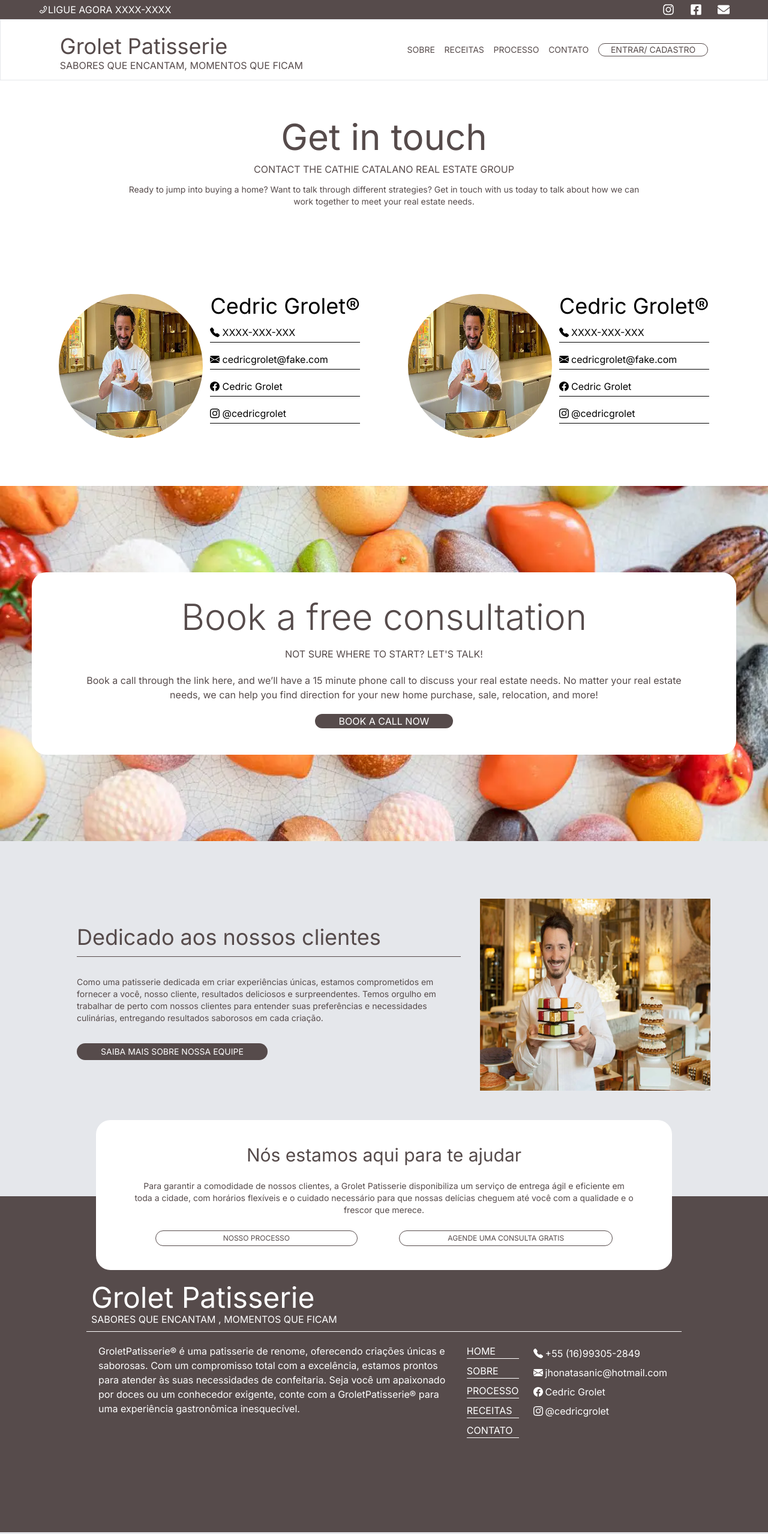
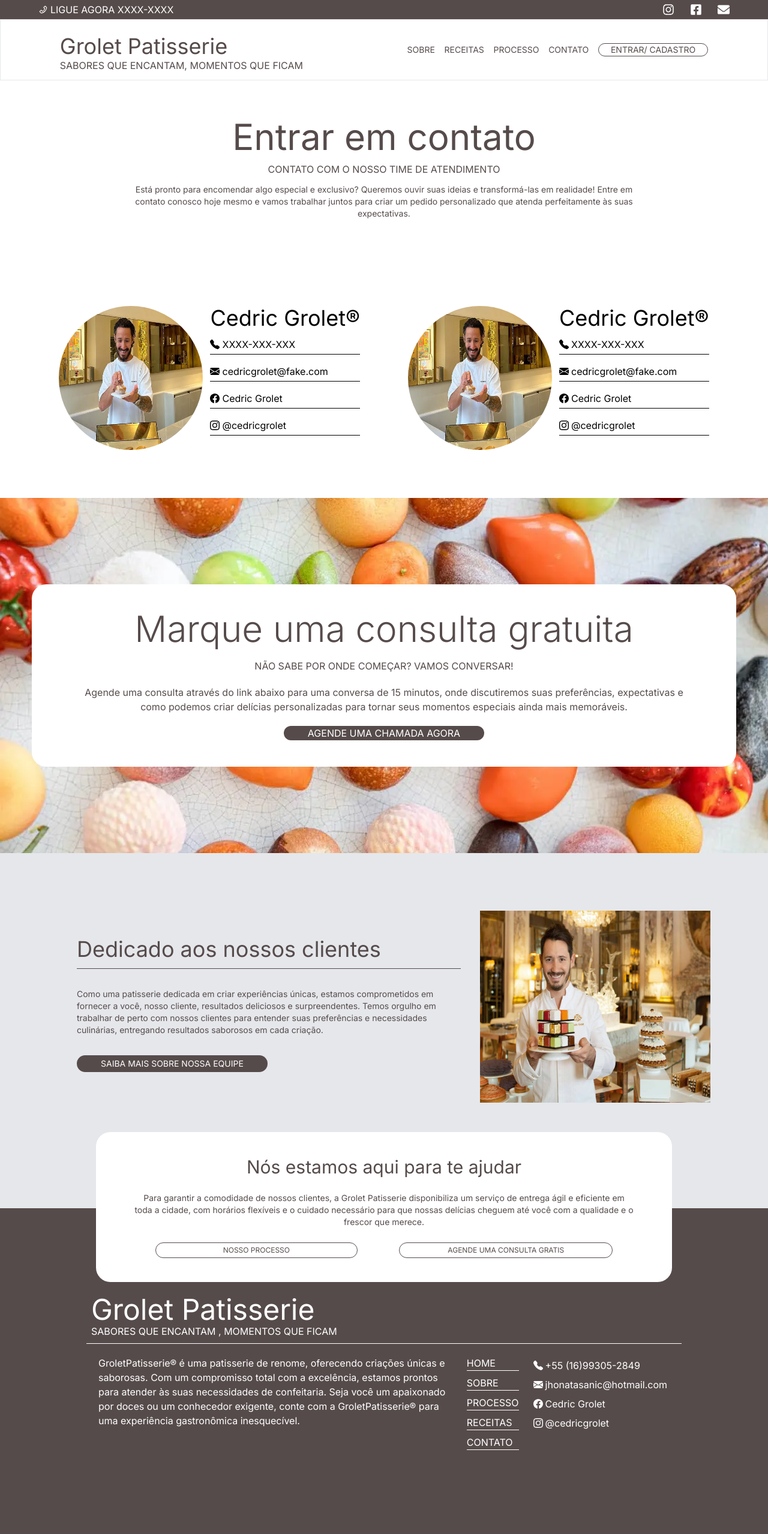
Before and after one commit to JhonatasAnicezio/Grolet_Patisserie, a Next.js app: page /contact in a window 1280 px wide. Shown: the top 2557 px of the page at 60% size. Built offline with nearby package versions, Linux system fonts and the light colour scheme.

Commit message:
finish prototype

```diff
--- a/src/app/about/page.tsx
+++ b/src/app/about/page.tsx
@@ -1,3 +1,5 @@
+import Link from "next/link";
+
 export default function About() {
   return (
     <main className="flex flex-col items-center text-brown-color">
@@ -29,9 +31,9 @@
           <p className="border-r py-10 px-5 border-black">Uma Experiência Deliciosa para Cada Ocasião</p>
           <p className="py-10 px-5">Encante-se com os Doces dos Seus Sonhos na Grolet Patisserie</p>
         </div>
-        <button className="bg-brown-color text-white rounded-full py-0.5 px-20">
+        <Link href='/process' className="bg-brown-color text-white rounded-full py-0.5 px-20">
           SAIBA MAIS SOBRE NOSSO PROCESSO
-        </button>
+        </Link>
       </div>
     </main>
   )
--- a/src/app/contact/page.tsx
+++ b/src/app/contact/page.tsx
@@ -1,12 +1,13 @@
+import Link from "next/link";
 import { BsFacebook, BsFillEnvelopeFill, BsFillTelephoneFill, BsInstagram } from "react-icons/bs";
 
 export default function Contact() {
   return (
     <main className="flex flex-col items-center">
       <div className="flex flex-col gap-3 py-16 items-center text-center text-brown-color w-4/5">
-        <h1 className="text-6xl">Get in touch</h1>
-        <h2>CONTACT THE CATHIE CATALANO REAL ESTATE GROUP</h2>
-        <p className="text-sm px-20">Ready to jump into buying a home? Want to talk through different strategies? Get in touch with us today to talk about how we can work together to meet your real estate needs.</p>
+        <h1 className="text-6xl">Entrar em contato</h1>
+        <h2>CONTATO COM O NOSSO TIME DE ATENDIMENTO</h2>
+        <p className="text-sm px-20">Está pronto para encomendar algo especial e exclusivo? Queremos ouvir suas ideias e transformá-las em realidade! Entre em contato conosco hoje mesmo e vamos trabalhar juntos para criar um pedido personalizado que atenda perfeitamente às suas expectativas.</p>
       </div>
       <div className="flex p-10">
         <div className="flex p-10 gap-3">
@@ -17,8 +18,12 @@
               <nav className="flex flex-col gap-3">
                 <a className="flex items-center py-1 gap-1 border-b border-black"><BsFillTelephoneFill />XXXX-XXX-XXX</a>
                 <a className="flex items-center py-1 gap-1 border-b border-black"><BsFillEnvelopeFill />cedricgrolet@fake.com</a>
-                <a className="flex items-center py-1 gap-1 border-b border-black"><BsFacebook />Cedric Grolet</a>
-                <a className="flex items-center py-1 gap-1 border-b border-black"><BsInstagram />@cedricgrolet</a>
+                <Link href='https://www.facebook.com/cedricgrolet' className="flex items-center py-1 gap-1 border-b border-black">
+                  <BsFacebook />Cedric Grolet
+                </Link>
+                <Link href='https://www.instagram.com/cedricgrolet/' className="flex items-center py-1 gap-1 border-b border-black">
+                  <BsInstagram />@cedricgrolet
+                </Link>
               </nav>
             </div>
           </div>
@@ -31,8 +36,12 @@
               <nav className="flex flex-col gap-3">
                 <a className="flex items-center py-1 gap-1 border-b border-black"><BsFillTelephoneFill />XXXX-XXX-XXX</a>
                 <a className="flex items-center py-1 gap-1 border-b border-black"><BsFillEnvelopeFill />cedricgrolet@fake.com</a>
-                <a className="flex items-center py-1 gap-1 border-b border-black"><BsFacebook />Cedric Grolet</a>
-                <a className="flex items-center py-1 gap-1 border-b border-black"><BsInstagram />@cedricgrolet</a>
+                <Link href='https://www.facebook.com/cedricgrolet' className="flex items-center py-1 gap-1 border-b border-black">
+                  <BsFacebook />Cedric Grolet
+                </Link>
+                <Link href='https://www.instagram.com/cedricgrolet/' className="flex items-center py-1 gap-1 border-b border-black">
+                  <BsInstagram />@cedricgrolet
+                </Link>
               </nav>
             </div>
           </div>
@@ -40,10 +49,10 @@
       </div>
       <div className="flex flex-col items-center justify-center bg-cover h-banner w-full" style={{ backgroundImage: "url('/frutas.webp')" }}>
         <div className="flex flex-col gap-5 p-11 items-center text-center text-brown-color rounded-3xl w-11/12 bg-white">
-          <h2 className="text-6xl font-light">Book a free consultation</h2>
-          <h3>NOT SURE WHERE TO START? LET'S TALK!</h3>
-          <p className="px-7">Book a call through the link here, and we’ll have a 15 minute phone call to discuss your real estate needs. No matter your real estate needs, we can help you find direction for your new home purchase, sale, relocation, and more!</p>
-          <button className="px-10 rounded-full bg-brown-color text-white">BOOK A CALL NOW</button>
+          <h2 className="text-6xl font-light">Marque uma consulta gratuita</h2>
+          <h3>NÃO SABE POR ONDE COMEÇAR? VAMOS CONVERSAR!</h3>
+          <p className="px-7">Agende uma consulta através do link abaixo para uma conversa de 15 minutos, onde discutiremos suas preferências, expectativas e como podemos criar delícias personalizadas para tornar seus momentos especiais ainda mais memoráveis.</p>
+          <button className="px-10 rounded-full bg-brown-color text-white">AGENDE UMA CHAMADA AGORA</button>
         </div>
       </div>
     </main>
--- a/src/app/process/page.tsx
+++ b/src/app/process/page.tsx
@@ -1,3 +1,5 @@
+import Link from "next/link";
+
 export default function Process() {
   return (
     <main className="flex flex-col text-brown-color items-center justify-center">
@@ -5,9 +7,9 @@
         <h1 className="text-6xl font-light">Simplificando o nosso processo</h1>
         <h2 className="text-xl">ENTENDA O NOSSO PROCESSO DESDE A ESCOLHA DOS NOSSOS PRODUTOS</h2>
         <p className="text-xs w-11/12">Escolher um serviço especializado para o seu evento é crucial. Nossa equipe de profissionais experientes está pronta para ajudá-lo em todas as etapas, desde a concepção até a execução, garantindo que cada detalhe seja cuidadosamente planejado e personalizado de acordo com suas necessidades. Conte conosco para criar uma experiência memorável e de sucesso para o seu evento.</p>
-        <button className="px-10 rounded-full border border-brown-color">
+        <Link href='/contact' className="px-10 rounded-full border border-brown-color">
           AGENDE UMA CONSULTA
-        </button>
+        </Link>
       </div>
       <div className="flex py-10 w-11/12">
         <div className="flex flex-col p-6 gap-3">
--- /dev/null
+++ b/src/app/recipes/page.tsx
@@ -0,0 +1,5 @@
+export default function Recipes() {
+  return (
+    <div>Receitas</div>
+  )
+;}
--- a/src/components/Footer/index.tsx
+++ b/src/components/Footer/index.tsx
@@ -1,3 +1,4 @@
+import Link from "next/link";
 import { BsFillTelephoneFill, BsFillEnvelopeFill, BsFacebook, BsInstagram } from "react-icons/bs";
 
 export function Footer() {
@@ -7,9 +8,9 @@
         <div className="flex flex-col gap-8 items-start p-8">
           <h2 className="text-4xl w-full py-3 border-b border-brown-color">Dedicado aos nossos clientes</h2>
           <p className="text-sm font-normal">Como uma patisserie dedicada em criar experiências únicas, estamos comprometidos em fornecer a você, nosso cliente, resultados deliciosos e surpreendentes. Temos orgulho em trabalhar de perto com nossos clientes para entender suas preferências e necessidades culinárias, entregando resultados saborosos em cada criação.</p>
-          <button className="px-10 py-1 rounded-full text-sm bg-brown-color text-white">
+          <Link href='/about' className="px-10 py-1 rounded-full text-sm bg-brown-color text-white">
             SAIBA MAIS SOBRE NOSSA EQUIPE
-          </button>
+          </Link>
         </div>
         <img src="/cedric-dedicated.webp" className="w-96 h-80" />
       </div>
@@ -30,8 +31,12 @@
           <ul className="flex flex-col">
             <li className="flex p-1 gap-1 items-center"><BsFillTelephoneFill />+55 (16)99305-2849</li>
             <li className="flex p-1 gap-1 items-center"><BsFillEnvelopeFill />jhonatasanic@hotmail.com</li>
-            <li className="flex p-1 gap-1 items-center"><BsFacebook />Cedric Grolet</li>
-            <li className="flex p-1 gap-1 items-center"><BsInstagram />@cedricgrolet</li>
+            <Link target="blank" href='https://www.facebook.com/cedricgrolet'>
+              <li className="flex p-1 gap-1 items-center"><BsFacebook />Cedric Grolet</li>
+            </Link>
+            <Link target="blank" href='https://www.instagram.com/cedricgroletopera/'>
+              <li className="flex p-1 gap-1 items-center"><BsInstagram />@cedricgrolet</li>
+            </Link>
           </ul>
         </div>
       </div>
@@ -39,12 +44,12 @@
         <h3 className="text-3xl">Nós estamos aqui para te ajudar</h3>
         <p className="text-center  text-sm">Para garantir a comodidade de nossos clientes, a Grolet Patisserie disponibiliza um serviço de entrega ágil e eficiente em toda a cidade, com horários flexíveis e o cuidado necessário para que nossas delícias cheguem até você com a qualidade e o frescor que merece.</p>
         <div className="flex w-full justify-around">
-          <button className="text-xs rounded-full py-1 px-28 border border-brown-color">
+          <Link href='/process' className="text-xs rounded-full py-1 px-28 border border-brown-color">
             NOSSO PROCESSO
-          </button>
-          <button className="text-xs rounded-full py-1 px-20 border border-brown-color">
+          </Link>
+          <Link href='/contact' className="text-xs rounded-full py-1 px-20 border border-brown-color">
             AGENDE UMA CONSULTA GRATIS
-          </button>
+          </Link>
         </div>
       </div>
       <div className="flex justify-start px-10 py-1 text-sm w-full bg-gray-200">
--- a/src/components/Header/index.tsx
+++ b/src/components/Header/index.tsx
@@ -6,11 +6,17 @@
   return (
     <header>
       <div className="flex justify-between items-center text-base px-16 py-1 bg-brown-color text-white">
-        <div className="flex items-center"><AiOutlinePhone/>LIGUE AGORA XXXX-XXXX</div>
+        <div className="flex gap-1 items-center"><AiOutlinePhone/>LIGUE AGORA XXXX-XXXX</div>
         <nav className="flex w-28 text-xl justify-between">
-          <FaInstagram />
-          <FaFacebookSquare />
-          <FaEnvelope />
+          <Link target="blank" href='https://www.instagram.com/cedricgroletopera/'>
+            <FaInstagram />
+          </Link>
+          <Link target="blank" href='https://www.facebook.com/cedricgrolet'>
+            <FaFacebookSquare />
+          </Link>
+          <Link target="blank" href='mailto:jhonatasanic@hotmail.com'>
+            <FaEnvelope />
+          </Link>
         </nav>
       </div>
       <div className="flex border text-brown-color p-3 justify-around">
```
Also changed, not shown: src/app/page.tsx (+6 -3 lines).
